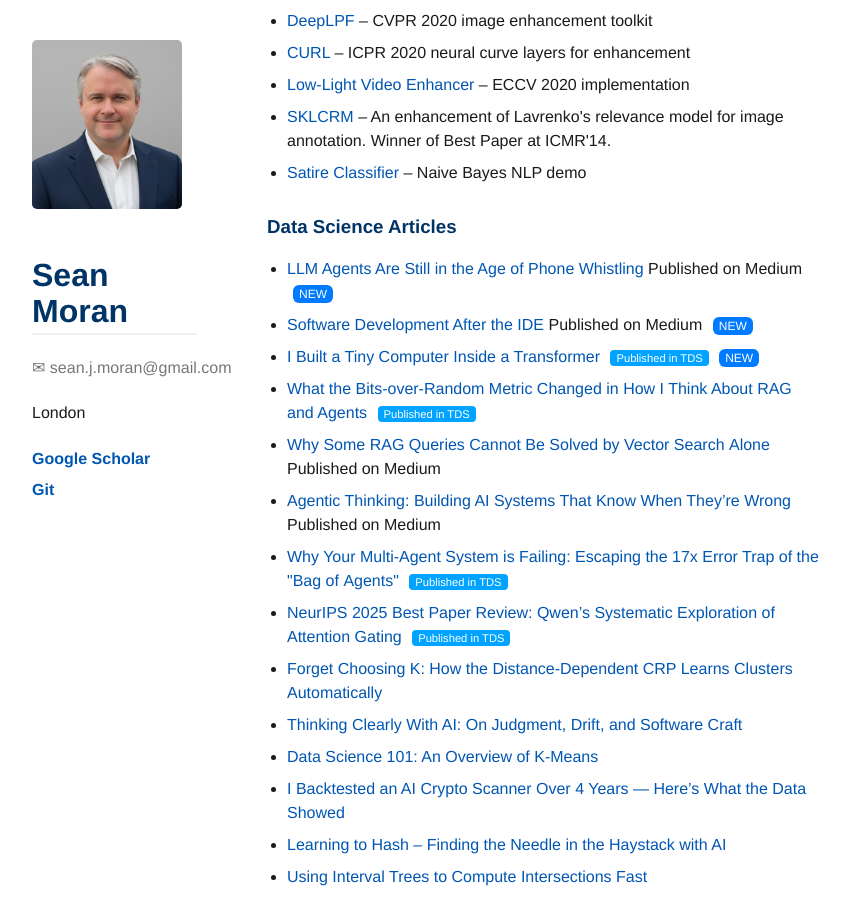
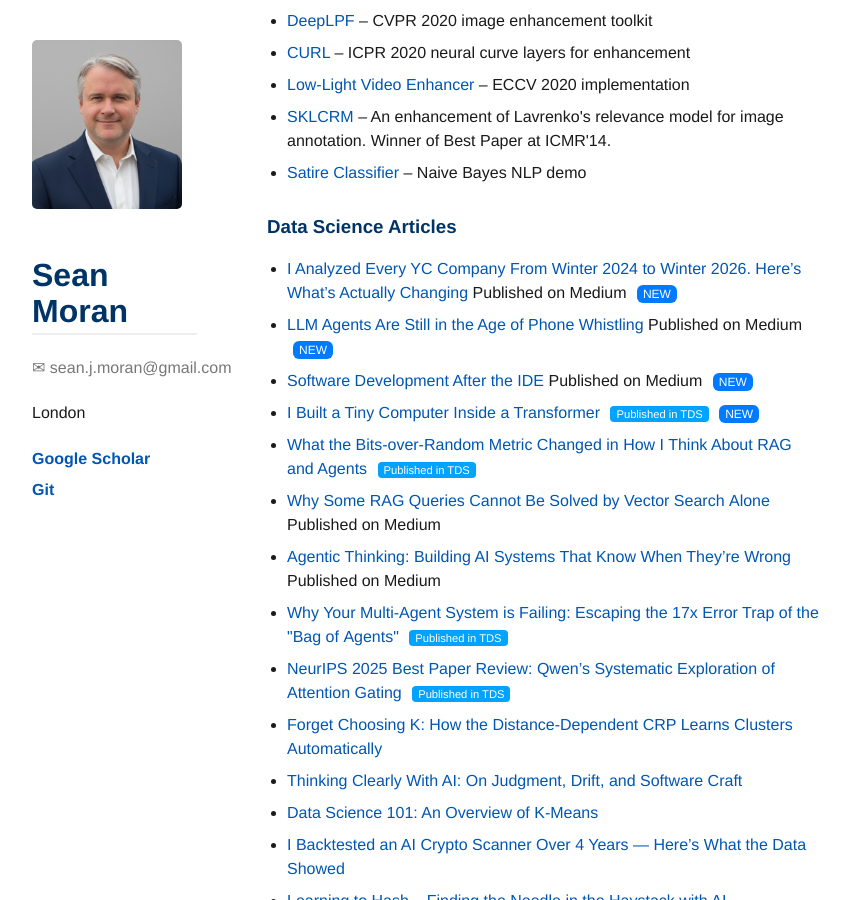
Before and after one commit to sjmoran/sjmoran.github.io, a Jekyll site: the page built from index.md, in a window 1280 px wide and 900 px high, scrolled down 615 px. Shown: the whole window, without its empty margins (8-858 px from the left). Built offline with Jekyll 4.4.1, drawn with Linux system fonts in a browser that asks for light colours.

Commit message:
Update side-projects.html

```diff
--- a/_includes/side-projects.html
+++ b/_includes/side-projects.html
@@ -15,6 +15,15 @@
 
 <h3>Data Science Articles</h3>
 <ul>
+  <li>
+    <a href="https://medium.com/@sean.j.moran/i-analyzed-every-yc-company-from-winter-2024-to-winter-2026-heres-what-s-actually-changing-2e9d9d40d0da">
+      I Analyzed Every YC Company From Winter 2024 to Winter 2026. Here’s What’s Actually Changing
+    </a>
+    <span class="badge-medium">Published on Medium</span>
+    <span style="background:#007BFF; color:white; padding:2px 6px; margin-left:6px; border-radius:6px; font-size:0.75em;">
+      NEW
+    </span>
+  </li>
  <li>
     <a href="https://medium.com/@sean.j.moran/llm-agents-are-still-in-the-age-of-phone-whistling-4fc2b4758477">
       LLM Agents Are Still in the Age of Phone Whistling
```
